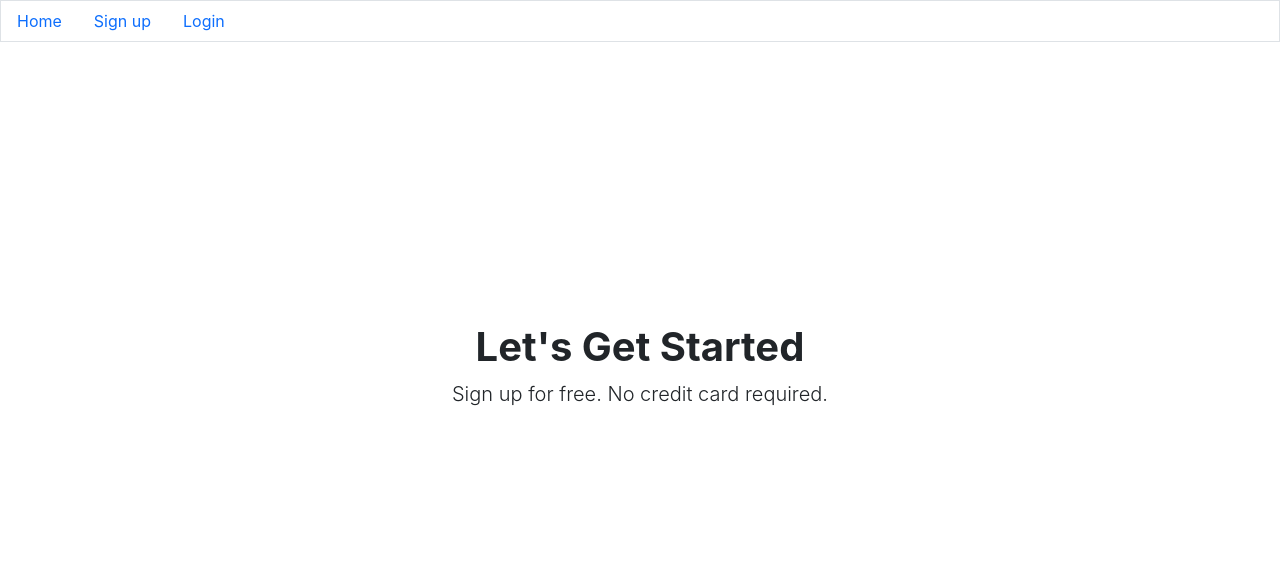
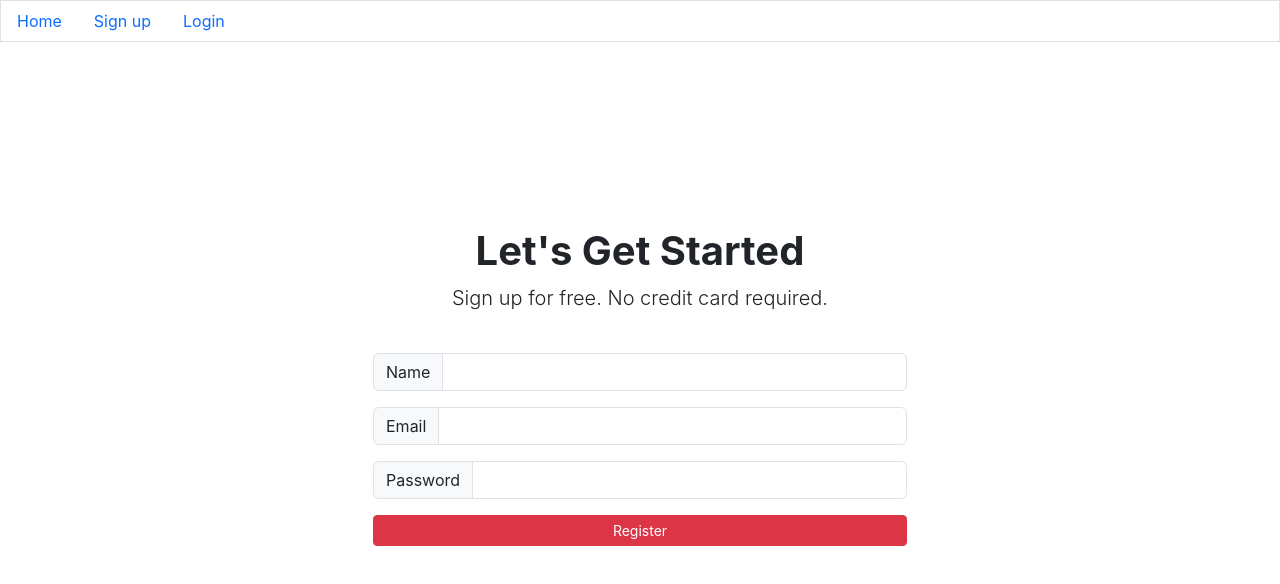
Before and after one commit to Engr-Aman-Sandhu/Subscription-App, a React (Create React App) app in the folder client/: page /register in a window 1280 px wide. Shown: the top 584 px of the page. Built offline with nearby package versions, Linux system fonts and the light colour scheme.

Commit message:
Reusabable Button and Input Component

```diff
--- a/client/src/Pages/Register.js
+++ b/client/src/Pages/Register.js
@@ -1,6 +1,16 @@
-import React from 'react';
+import React, { useState } from 'react';
+import Input from '../components/Input';
+import Button from '../components/Button';
 
 const Register = () => {
+  const [name, setName] = useState('');
+  const [email, setEmail] = useState('');
+  const [password, setPassword] = useState('');
+
+  const handleClick = async () => {
+    console.log(name, email, password);
+  };
+
   return (
     <div className="d-flex justify-content-center" style={{ height: '80vh' }}>
       <div className="container align-items-center d-flex">
@@ -9,6 +19,31 @@ const Register = () => {
           <p className="lead pb-4">
             Sign up for free. No credit card required.
           </p>
+
+          <div className="form-group">
+            <Input label="Name" value={name} setValue={setName} />
+            <Input
+              label="Email"
+              type="email"
+              value={email}
+              setValue={setEmail}
+            />
+            <Input
+              label="Password"
+              type="password"
+              value={password}
+              setValue={setPassword}
+            />
+
+            <div className="d-grid">
+              <Button
+                handleClick={handleClick}
+                type="danger"
+                text="Register"
+                size="sm"
+              />
+            </div>
+          </div>
         </div>
       </div>
     </div>
--- /dev/null
+++ b/client/src/components/Button.js
@@ -0,0 +1,14 @@
+import React from 'react';
+
+const Button = ({
+  type = 'primary',
+  size = 'md',
+  text = 'Submit',
+  handleClick,
+}) => (
+  <button onClick={handleClick} className={`btn btn-${type} btn-${size}`}>
+    {text}
+  </button>
+);
+
+export default Button;
--- /dev/null
+++ b/client/src/components/Input.js
@@ -0,0 +1,15 @@
+import React from 'react';
+
+const Input = ({ label, value, setValue, type = 'text' }) => (
+  <div className="input-group mb-3">
+    <span className="input-group-text">{label}</span>
+    <input
+      type={type}
+      onChange={(e) => setValue(e.target.value)}
+      value={value}
+      className="form-control"
+    />
+  </div>
+);
+
+export default Input;
```
